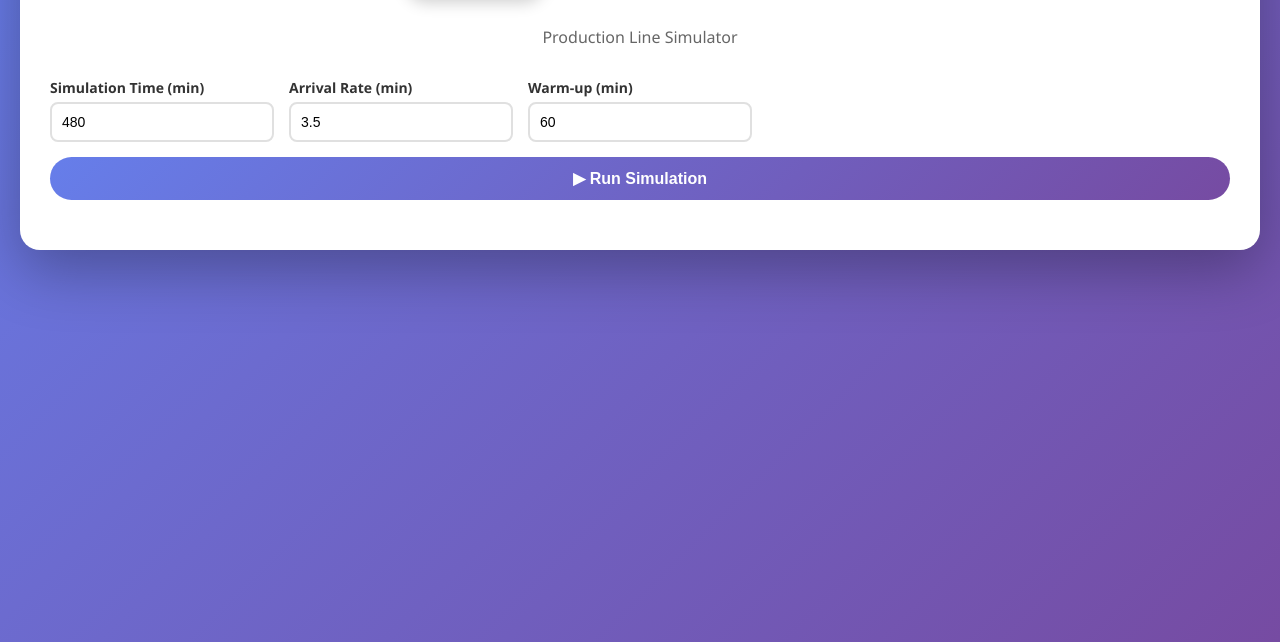
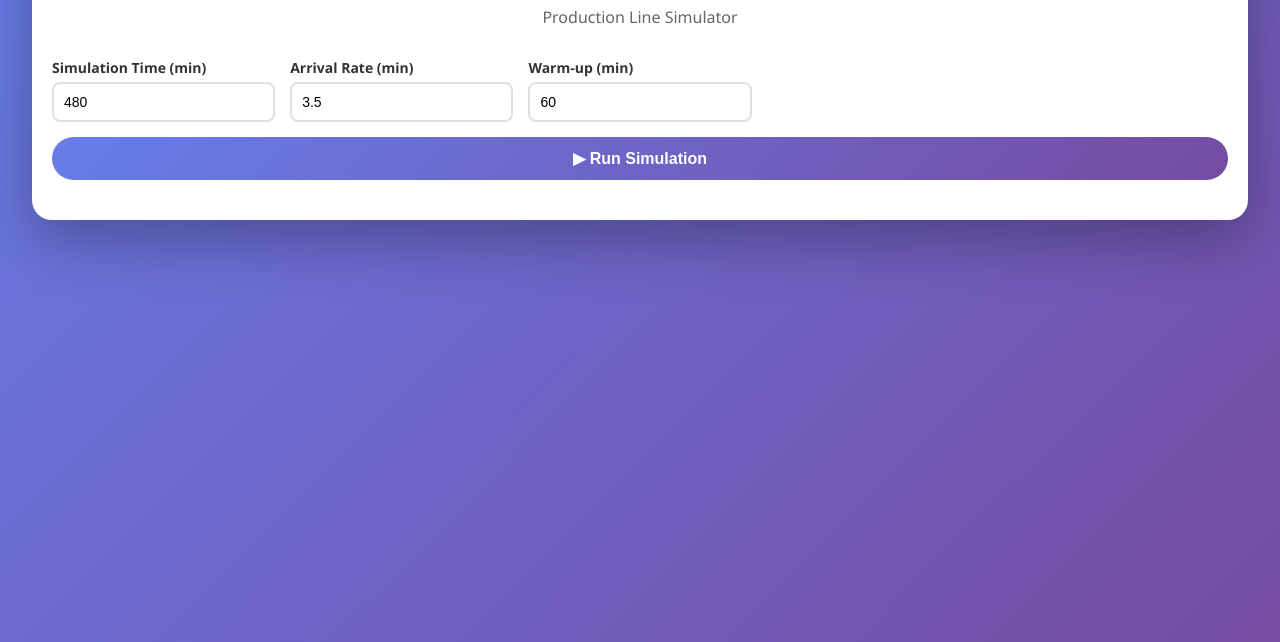
Before and after one commit to Mennah-Elsheikh/production_line_digital_twin, a plain HTML site: page public/index.html in a window 1280 px wide. Shown: the part 158-800 px from the top of the page. Drawn offline with nearby package versions, Linux system fonts and the light colour scheme.

Commit message:
Fix Vercel deployment size and improve dashboard layout

```diff
--- a/public/index.html
+++ b/public/index.html
@@ -17,17 +17,17 @@
             font-family: 'Segoe UI', Tahoma, Geneva, Verdana, sans-serif;
             background: linear-gradient(135deg, #667eea 0%, #764ba2 100%);
             min-height: 100vh;
-            padding: 20px;
+            padding: 10px;
         }
 
         .container {
             background: white;
             border-radius: 20px;
             box-shadow: 0 20px 60px rgba(0, 0, 0, 0.3);
-            max-width: 1800px;
+            max-width: 95vw;
             width: 100%;
             margin: 0 auto;
-            padding: 30px;
+            padding: 20px;
         }
 
         h1 {
```
Also changed, not shown: requirements.txt.
